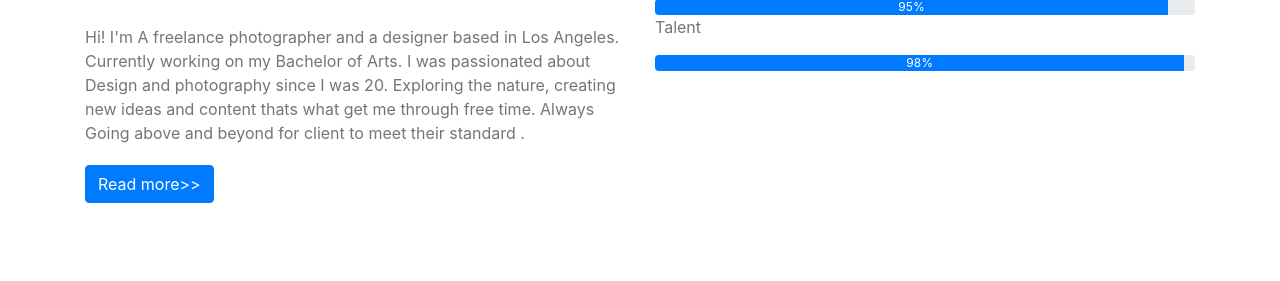
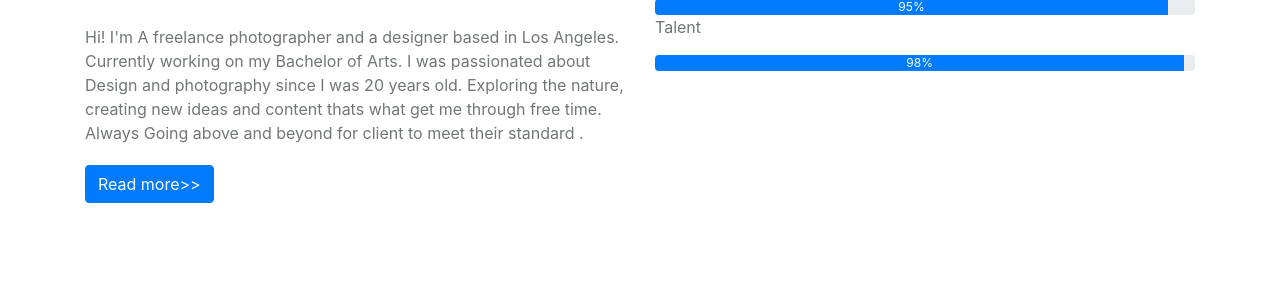
Before and after one commit to denzilwarnasooriya/Denzil-warnasooriya.github.io, a plain HTML site: page index.html in a window 1280 px wide. Shown: the part 497-778 px from the top of the page. Drawn offline with nearby package versions, Linux system fonts and the light colour scheme.

Commit message:
Update index.html

```diff
--- a/index.html
+++ b/index.html
@@ -84,7 +84,7 @@
                         Hi!
                         I'm A freelance photographer and a designer based in Los Angeles.
                         Currently working on my Bachelor of Arts.
-                        I was passionated about Design and photography since I was 20.
+                        I was passionated about Design and photography since I was 20 years old.
                         Exploring the nature, creating new ideas and content thats what get me through free time. Always
                         Going above and beyond for client to meet their standard
                         .
```
